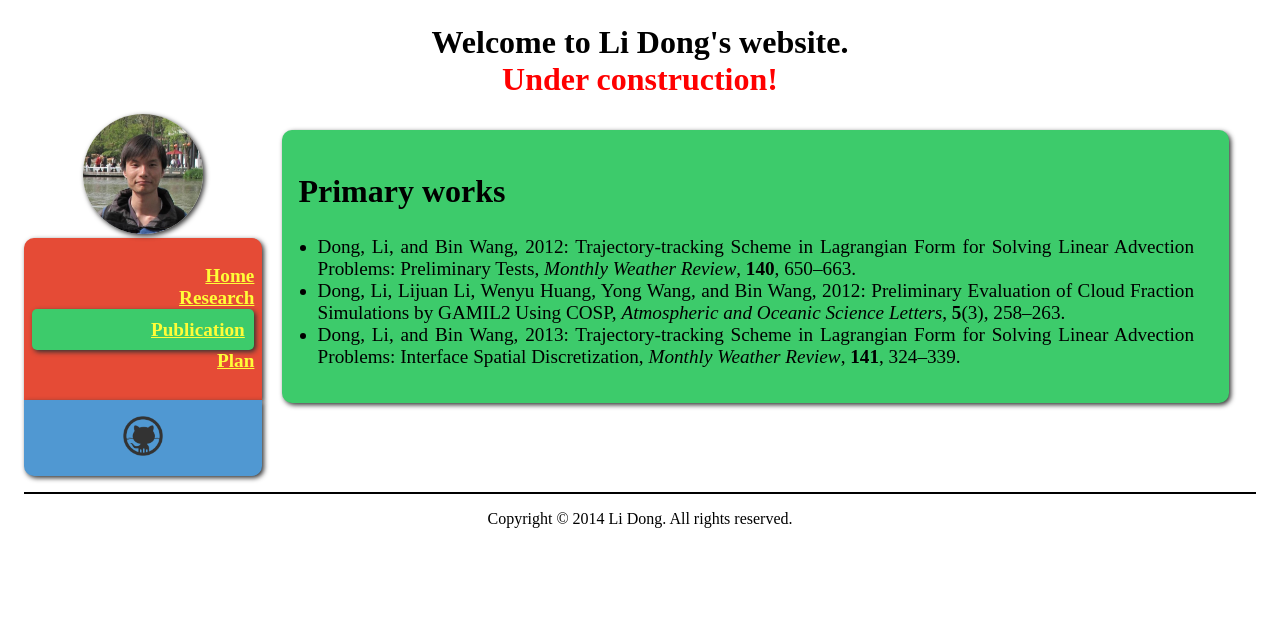
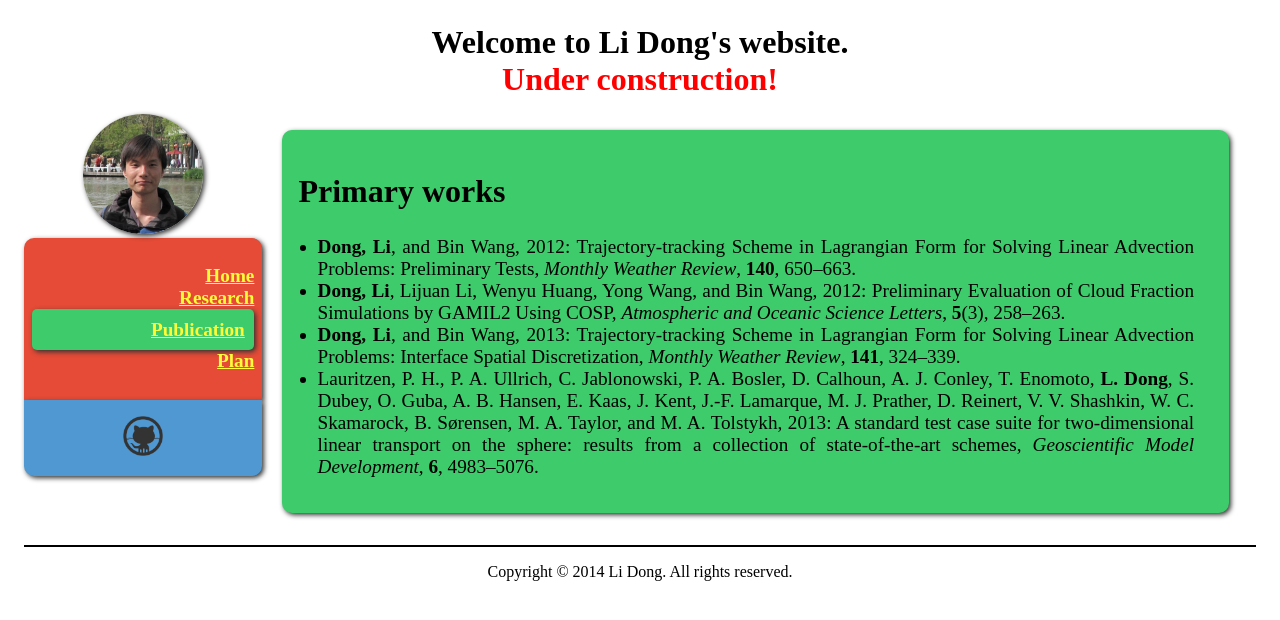
Before and after one commit to dongli/dongli, a Jekyll site: the page built from publication.html, in a window 1280 px wide. Shown: the top 620 px of the page. Built offline with Jekyll 4.4.1, drawn with Linux system fonts in a browser that asks for light colours; Markdown is read by kramdown in place of the engine named in the settings.

Commit message:
Add one publication item

```diff
--- a/publication.html
+++ b/publication.html
@@ -5,8 +5,9 @@ title: Publication
 <article>
 	<h1>Primary works</h1>
 	<ul>
-		<li>Dong, Li, and Bin Wang, 2012: Trajectory-tracking Scheme in Lagrangian Form for Solving Linear Advection Problems: Preliminary Tests, <i>Monthly Weather Review</i>, <b>140</b>, 650–663.</li>
-		<li>Dong, Li, Lijuan Li, Wenyu Huang, Yong Wang, and Bin Wang, 2012: Preliminary Evaluation of Cloud Fraction Simulations by GAMIL2 Using COSP, <i>Atmospheric and Oceanic Science Letters</i>, <b>5</b>(3), 258–263.</li>
-		<li>Dong, Li, and Bin Wang, 2013: Trajectory-tracking Scheme in Lagrangian Form for Solving Linear Advection Problems: Interface Spatial Discretization, <i>Monthly Weather Review</i>, <b>141</b>, 324–339.</li>
+		<li><b>Dong, Li</b>, and Bin Wang, 2012: Trajectory-tracking Scheme in Lagrangian Form for Solving Linear Advection Problems: Preliminary Tests, <i>Monthly Weather Review</i>, <b>140</b>, 650–663.</li>
+		<li><b>Dong, Li</b>, Lijuan Li, Wenyu Huang, Yong Wang, and Bin Wang, 2012: Preliminary Evaluation of Cloud Fraction Simulations by GAMIL2 Using COSP, <i>Atmospheric and Oceanic Science Letters</i>, <b>5</b>(3), 258–263.</li>
+		<li><b>Dong, Li</b>, and Bin Wang, 2013: Trajectory-tracking Scheme in Lagrangian Form for Solving Linear Advection Problems: Interface Spatial Discretization, <i>Monthly Weather Review</i>, <b>141</b>, 324–339.</li>
+		<li>Lauritzen, P. H., P. A. Ullrich, C. Jablonowski, P. A. Bosler, D. Calhoun, A. J. Conley, T. Enomoto, <b>L. Dong</b>, S. Dubey, O. Guba, A. B. Hansen, E. Kaas, J. Kent, J.-F. Lamarque, M. J. Prather, D. Reinert, V. V. Shashkin, W. C. Skamarock, B. Sørensen, M. A. Taylor, and M. A. Tolstykh, 2013: A standard test case suite for two-dimensional linear transport on the sphere: results from a collection of state-of-the-art schemes, <i>Geoscientific Model Development</i>, <b>6</b>, 4983–5076.</li>
 	</ul>
 </article>
```
